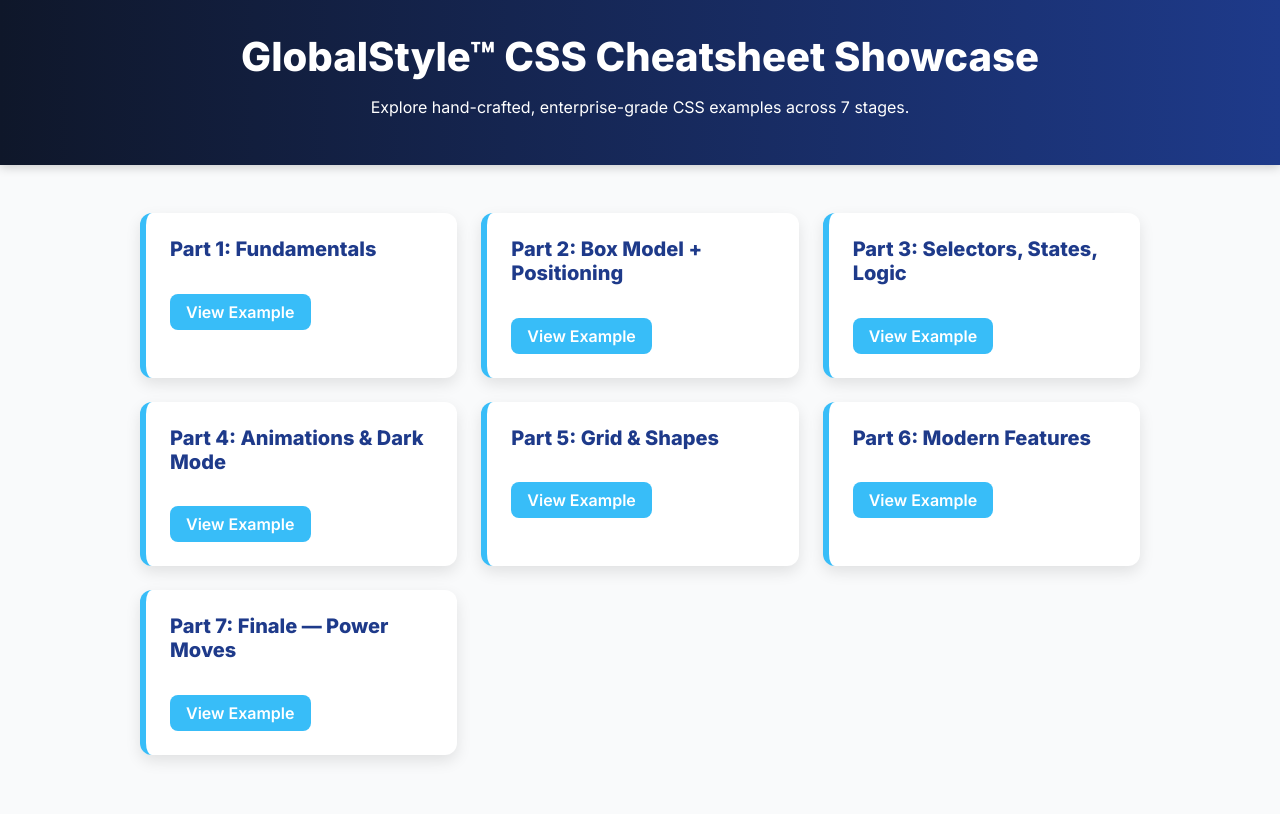
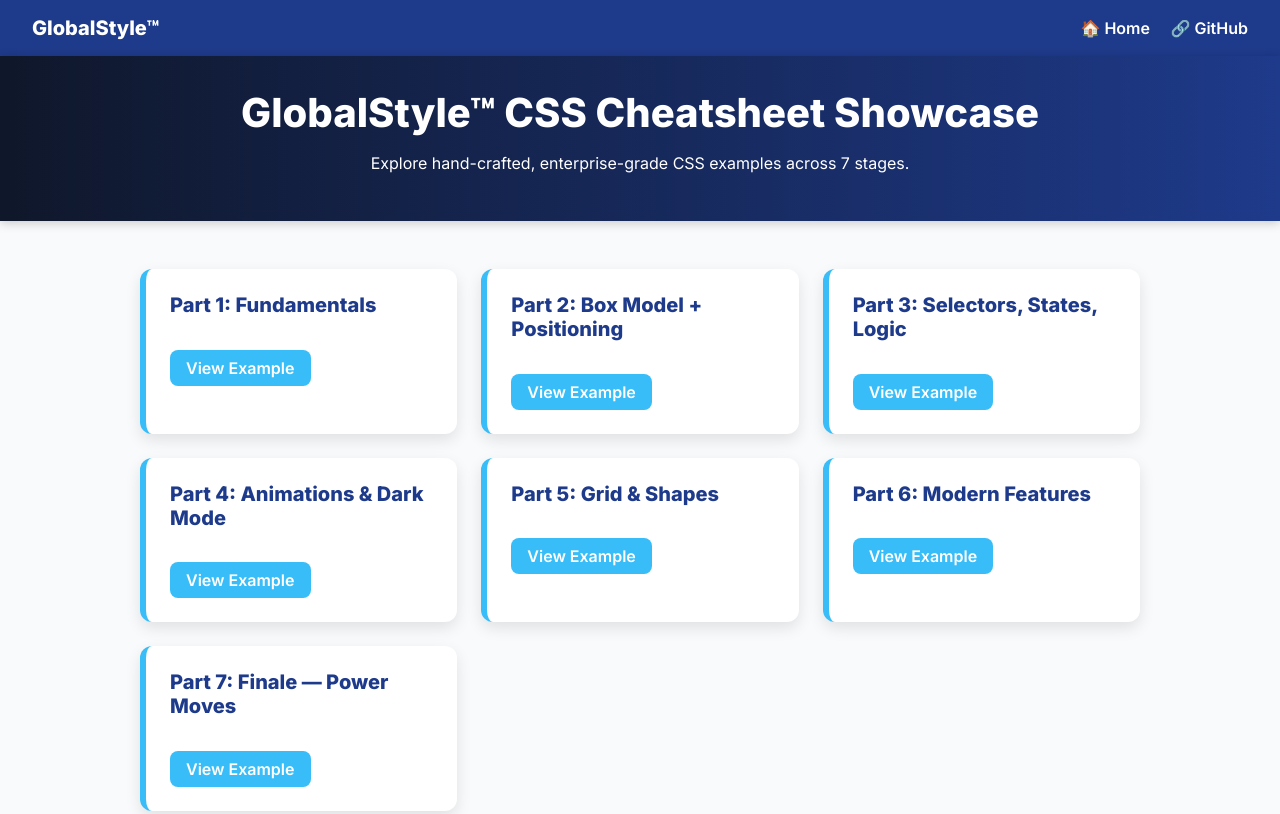
Before and after one commit to Mohammed-Zakwan-07/GlobalStyles, a plain HTML site: page index.html in a window 1280 px wide. Shown: the top 814 px of the page. Drawn offline with Linux system fonts and the light colour scheme.

Commit message:
Initial commit

```diff
--- a/index.html
+++ b/index.html
@@ -16,6 +16,33 @@
         font-family: "Inter", sans-serif;
         background: #f9fafb;
         color: #111827;
+      }
+
+      nav {
+        background: #1e3a8a;
+        padding: 1rem 2rem;
+        display: flex;
+        justify-content: space-between;
+        align-items: center;
+        box-shadow: 0 2px 10px rgba(0, 0, 0, 0.1);
+      }
+
+      nav .brand {
+        font-size: 1.25rem;
+        font-weight: 800;
+        color: #ffffff;
+      }
+
+      nav .nav-links a {
+        color: white;
+        margin-left: 1rem;
+        text-decoration: none;
+        font-weight: 600;
+        transition: opacity 0.2s;
+      }
+
+      nav .nav-links a:hover {
+        opacity: 0.8;
       }
 
       header {
@@ -86,6 +113,16 @@
     </style>
   </head>
   <body>
+    <nav>
+      <div class="brand">GlobalStyle™</div>
+      <div class="nav-links">
+        <a href="index.html">🏠 Home</a>
+        <a href="https://github.com/your-username/your-repo" target="_blank"
+          >🔗 GitHub</a
+        >
+      </div>
+    </nav>
+
     <header>
       <h1>GlobalStyle™ CSS Cheatsheet Showcase</h1>
       <p>
@@ -97,31 +134,31 @@
       <div class="grid">
         <div class="card">
           <h2>Part 1: Fundamentals</h2>
-          <a href="cssexample1.html" target="_blank">View Example</a>
+          <a href="cssexample1.html">View Example</a>
         </div>
         <div class="card">
           <h2>Part 2: Box Model + Positioning</h2>
-          <a href="cssexample2.html" target="_blank">View Example</a>
+          <a href="cssexample2.html">View Example</a>
         </div>
         <div class="card">
           <h2>Part 3: Selectors, States, Logic</h2>
-          <a href="cssexample3.html" target="_blank">View Example</a>
+          <a href="cssexample3.html">View Example</a>
         </div>
         <div class="card">
           <h2>Part 4: Animations & Dark Mode</h2>
-          <a href="cssexample4.html" target="_blank">View Example</a>
+          <a href="cssexample4.html">View Example</a>
         </div>
         <div class="card">
           <h2>Part 5: Grid & Shapes</h2>
-          <a href="cssexample5.html" target="_blank">View Example</a>
+          <a href="cssexample5.html">View Example</a>
         </div>
         <div class="card">
           <h2>Part 6: Modern Features</h2>
-          <a href="cssexample6.html" target="_blank">View Example</a>
+          <a href="cssexample6.html">View Example</a>
         </div>
         <div class="card">
           <h2>Part 7: Finale — Power Moves</h2>
-          <a href="cssexample7.html" target="_blank">View Example</a>
+          <a href="cssexample7.html">View Example</a>
         </div>
       </div>
     </main>
```
Also changed, not shown: 1 other file.
